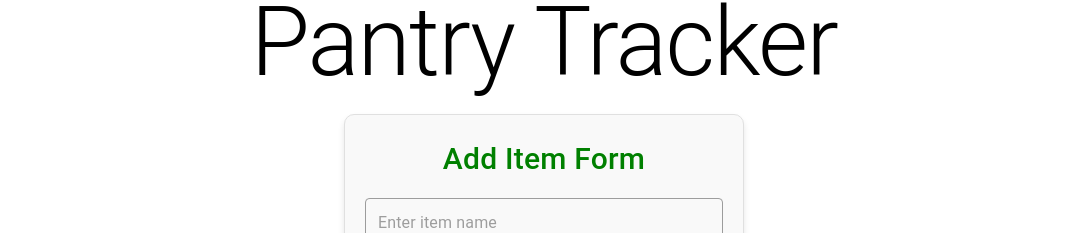
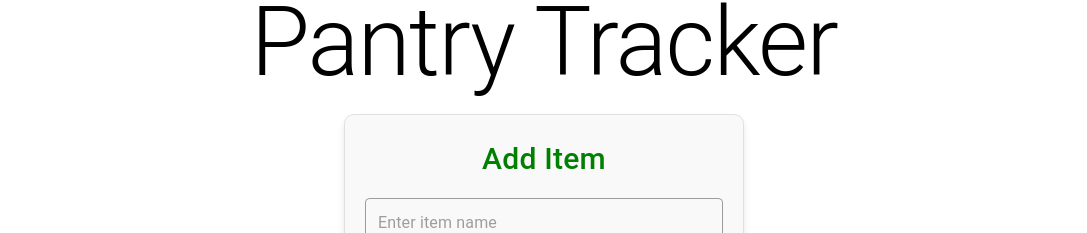
Before and after one commit to PratikPaudel/pantry-tracker, a Next.js app: page / in a window 1280 px wide. Shown: the part 154-387 px from the top of the page, without its empty margins (96-1183 px from the left). Built offline with nearby package versions, Linux system fonts and the light colour scheme; no server answers; the database is empty.

Commit message:
Update page.js

```diff
--- a/app/page.js
+++ b/app/page.js
@@ -73,7 +73,7 @@ export default function Home() {
         />
         <Typography variant="h1">Pantry Tracker</Typography>
         <form onSubmit={handleSubmit} className="form" style={{ width: '50%' }}>
-          <Typography variant="h6" style={{ fontSize: '30px', textAlign: 'center', color: 'green' }}>Add Item Form</Typography>
+          <Typography variant="h6" style={{ fontSize: '30px', textAlign: 'center', color: 'green' }}>Add Item </Typography>
           <TextField
               type="text"
               value={name}
```
